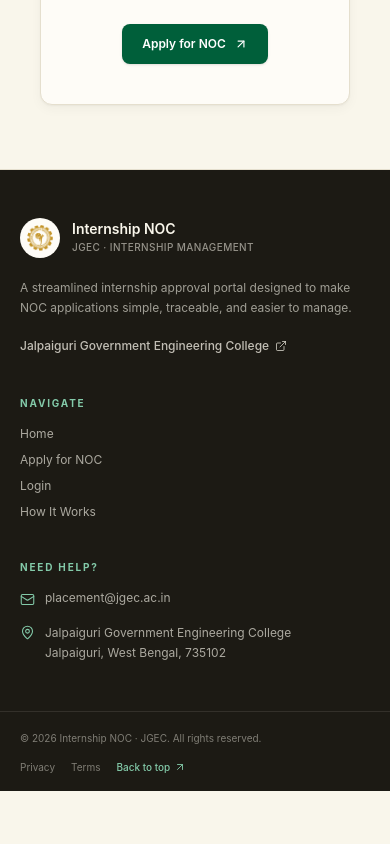
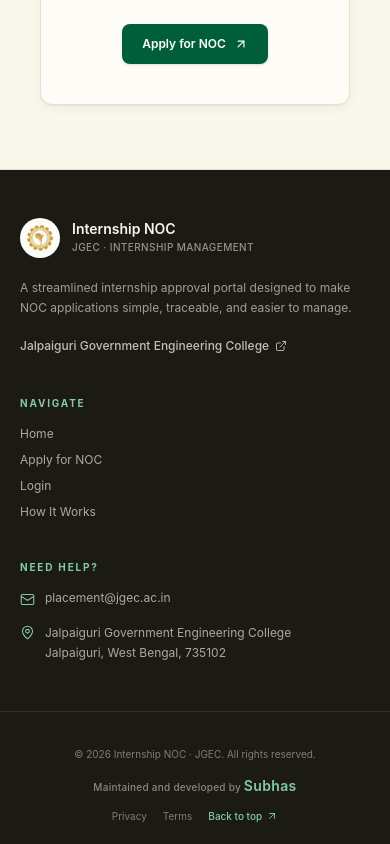
Before and after one commit to Subhas6033/JGEC-Internship-Management, a React (Vite) app in the folder Client/: page / in a window 390 px wide. Shown: the part 7120-7964 px from the top of the page. Before the commit the page ends 7911 px from the top, so only its background shows below. Built offline with nearby package versions, Linux system fonts and the light colour scheme.

Commit message:
feat: enhance Footer component with copyright and maintainer information

```diff
--- a/Client/src/Components/Navigations/Footer.jsx
+++ b/Client/src/Components/Navigations/Footer.jsx
@@ -189,25 +189,102 @@
       <div className="border-t border-cream/10">
         <div
           className="
-            mx-auto flex w-full max-w-6xl
-            flex-col gap-3
-            px-5 py-4
-            sm:flex-row sm:items-center
-            sm:justify-between
-            sm:px-6
+      mx-auto w-full
+      px-5 py-5
+      sm:px-6 sm:py-5
       lg:px-8
     "
         >
-          <p className="text-[10px] leading-5 text-cream/45 sm:text-xs">
+          {/* Copyright + Links */}
+          <div
+            className="
+        mt-3
+        flex flex-col
+        items-center
+        gap-3
+        sm:flex-row
+        sm:items-center
+        sm:justify-between
+      "
+          >
+            {/* Copyright */}
+            <p
+              className="
+          text-center
+          text-[10px]
+          leading-5
+          text-cream/45
+          sm:text-left
+          sm:text-xs
+        "
+            >
               © {currentYear} Internship NOC · JGEC. All rights reserved.
             </p>
 
-          <div className="flex items-center gap-4">
+            {/* Maintainer */}
+            <p
+              className="
+        text-center
+        text-[10px]
+        font-medium
+        leading-5
+        tracking-wide
+        text-cream/50
+        sm:text-xs
+      "
+            >
+              Maintained and developed by{" "}
+              <Link
+                to="https://subhas.vercel.app"
+                target="_blank"
+                rel="noreferrer"
+                className="
+    group
+    inline-flex
+    items-center
+    text-sm
+    font-semibold
+    tracking-wide
+    text-brand-300
+    transition-all
+    duration-200
+    hover:text-brand-200
+  "
+              >
+                <span className="relative">
+                  Subhas
+                  <span
+                    className="
+        absolute
+        -bottom-0.5
+        left-0
+        h-px
+        w-0
+        bg-brand-300
+        transition-all
+        duration-300
+        group-hover:w-full
+      "
+                  />
+                </span>
+              </Link>
+            </p>
+
+            {/* Footer Links */}
+            <div
+              className="
+          flex
+          items-center
+          gap-4
+        "
+            >
               <Link
                 to="/privacy"
                 className="
-                focus-ring rounded-md
-                text-[10px] text-cream/45
+            focus-ring
+            rounded-md
+            text-[10px]
+            text-cream/45
             transition-colors
             hover:text-cream/80
             sm:text-xs
@@ -219,8 +296,10 @@
               <Link
                 to="/terms"
                 className="
-                focus-ring rounded-md
-                text-[10px] text-cream/45
+            focus-ring
+            rounded-md
+            text-[10px]
+            text-cream/45
             transition-colors
             hover:text-cream/80
             sm:text-xs
@@ -233,9 +312,12 @@
                 href="#top"
                 className="
             focus-ring
-                inline-flex items-center gap-1
+            inline-flex
+            items-center
+            gap-1
             rounded-md
-                text-[10px] font-medium
+            text-[10px]
+            font-medium
             text-brand-300
             transition-colors
             hover:text-brand-200
@@ -248,6 +330,7 @@
             </div>
           </div>
         </div>
+      </div>
     </footer>
   );
 };
```
Lines whose indentation alone changed are shown as unchanged.
